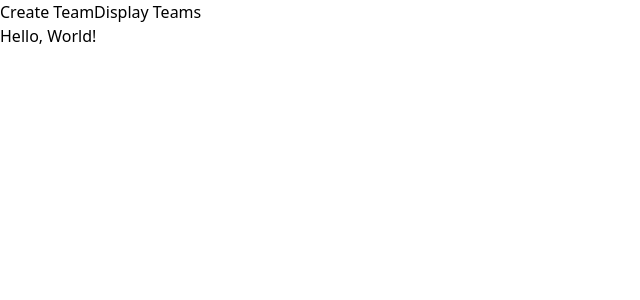
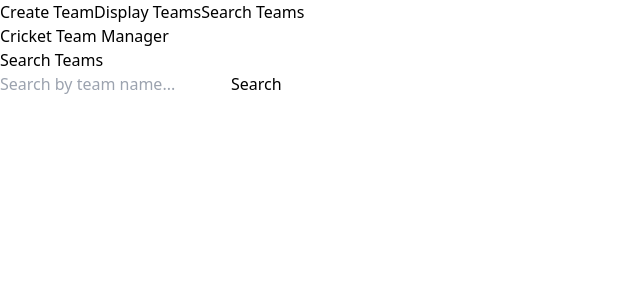
Before and after one commit to iamsaura8h/CricketTeamManager, a React (Vite) app in the folder frontend/: page /search-team in a window 1280 px wide. Shown: the top 300 px of the page, without its empty margins (0-640 px from the left). Built offline with nearby package versions, Linux system fonts and the light colour scheme.

Commit message:
team-search feature added

```diff
--- a/frontend/src/App.jsx
+++ b/frontend/src/App.jsx
@@ -5,6 +5,7 @@ import CreateTeam from './components/CreateTeamForm'; // Updated component name
 import DisplayTeam from './components/TeamList'; // Updated component name
 import CreateTeamForm from './components/CreateTeamForm';
 import TeamList from './components/TeamList';
+import SearchTeam from './components/SearchTeam';
 
 function App() {
   return (
@@ -12,11 +13,12 @@ function App() {
       <div className="bg-gray-100 min-h-screen">
         <Header />
         <div className="flex justify-center items-center p-10">
-          <h1 className="text-4xl font-bold text-blue-600">Hello, World!</h1>
+          <h1 className="text-4xl font-bold text-blue-600">Cricket Team Manager</h1>
         </div>
         <Routes>
           <Route path="/create-team" element={<CreateTeamForm />} /> {/* Route for creating teams */}
           <Route path="/display-team" element={<TeamList />} /> {/* Route for displaying teams */}
+          <Route path="/search-team" element={<SearchTeam />} /> {/* Route for searching teams */}
         </Routes>
       </div>
     </Router>
--- a/frontend/src/components/Header.jsx
+++ b/frontend/src/components/Header.jsx
@@ -5,7 +5,8 @@ function Header() {
     <header className="p-4 bg-blue-600 text-white">
       <nav>
         <Link to="/create-team" className="mr-4">Create Team</Link>
-        <Link to="/display-team">Display Teams</Link>
+        <Link to="/display-team" className="mr-4">Display Teams</Link>
+        <Link to="/search-team">Search Teams</Link>
       </nav>
     </header>
   );
--- /dev/null
+++ b/frontend/src/components/SearchTeam.jsx
@@ -0,0 +1,79 @@
+import React, { useState } from 'react';
+import axios from 'axios';
+
+function SearchTeam() {
+  const [searchQuery, setSearchQuery] = useState(''); // State to store the search query
+  const [teams, setTeams] = useState([]); // State to store teams
+  const [loading, setLoading] = useState(false); // State for loading indicator
+  const [error, setError] = useState(''); // State for errors
+
+  // Fetch teams based on search query
+  const fetchTeams = async () => {
+    if (!searchQuery) return; // Do nothing if search query is empty
+
+    setLoading(true);
+    setError(''); // Clear any previous errors
+
+    try {
+      const response = await axios.get(
+        `${import.meta.env.VITE_BACKEND_URL}/teams/search?query=${searchQuery}`
+      );
+      setTeams(response.data.teams);
+    } catch (error) {
+      console.error('Error searching teams:', error);
+      setError('Error fetching teams');
+    } finally {
+      setLoading(false);
+    }
+  };
+
+  // Handle input change and trigger the search
+  const handleSearchChange = (e) => {
+    setSearchQuery(e.target.value);
+  };
+
+  return (
+    <div className="p-4">
+      <h2 className="text-2xl font-bold mb-4">Search Teams</h2>
+
+      {/* Search Input */}
+      <input
+        type="text"
+        value={searchQuery}
+        onChange={handleSearchChange}
+        className="p-2 border rounded-md"
+        placeholder="Search by team name..."
+      />
+
+      {/* Search Button */}
+      <button
+        onClick={fetchTeams}
+        className="ml-2 p-2 bg-blue-500 text-white rounded-md"
+      >
+        Search
+      </button>
+
+      {/* Display Loading Indicator */}
+      {loading && <p>Loading teams...</p>}
+
+      {/* Display Error */}
+      {error && <p className="text-red-500">{error}</p>}
+
+      {/* Display Search Results */}
+      {searchQuery && !loading && teams.length === 0 && <p>No teams found</p>}
+
+      {teams.length > 0 && !loading && (
+        <ul className="mt-4">
+          {teams.map((team) => (
+            <li key={team._id} className="py-2">
+              {/* Display only team name */}
+              {team.teamName}
+            </li>
+          ))}
+        </ul>
+      )}
+    </div>
+  );
+}
+
+export default SearchTeam;
```
Also changed, not shown: 2 other files (tests, documents, lock files or other folders).
